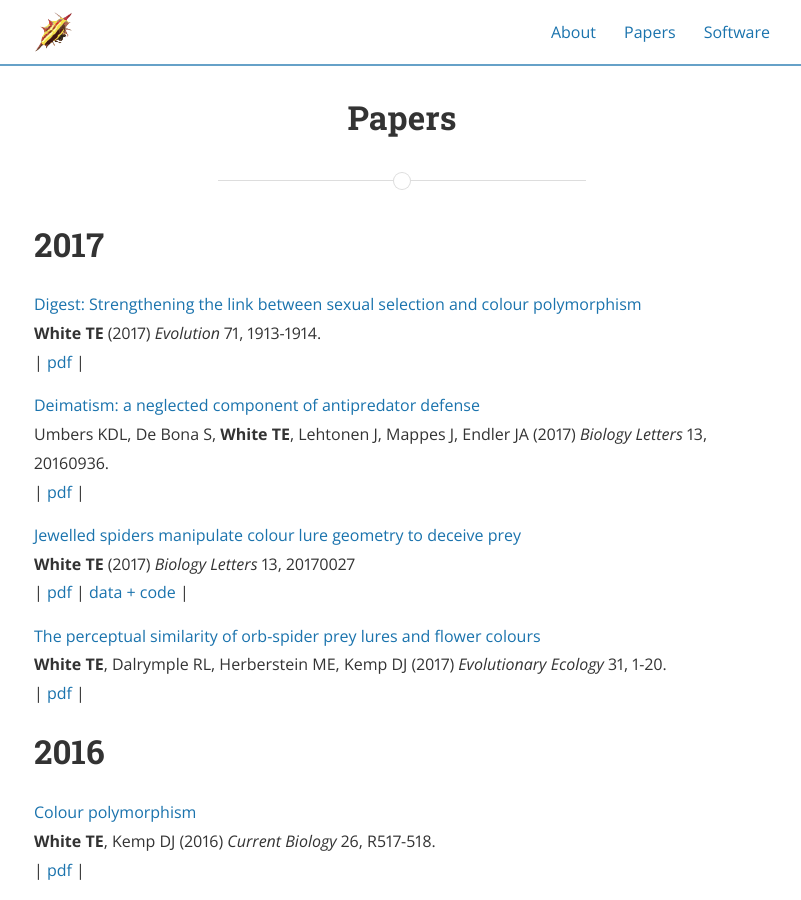
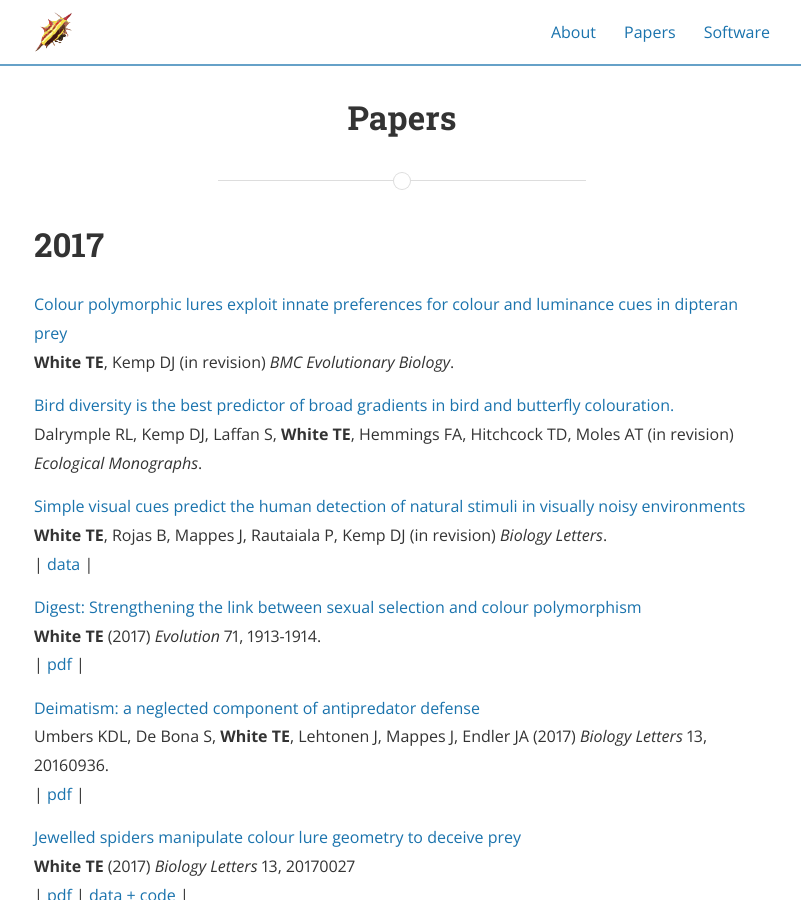
Before and after one commit to thomased/thomased.github.io, a Jekyll site: the page built from papers.md, in a window 1280 px wide and 900 px high. Shown: the whole window, without its empty margins (238-1039 px from the left). Built offline with Jekyll 4.4.1, drawn with Linux system fonts in a browser that asks for light colours; nearby versions of some CDN libraries.

Commit message:
Tweaking

```diff
--- a/papers.md
+++ b/papers.md
@@ -5,6 +5,16 @@ permalink: /papers/
 ---
 
 # 2017
+
+[Colour polymorphic lures exploit innate preferences for colour and luminance cues in dipteran prey]()
+**White TE**, Kemp DJ (in revision) _BMC Evolutionary Biology_.
+
+[Bird diversity is the best predictor of broad gradients in bird and butterfly colouration.]()
+Dalrymple RL, Kemp DJ, Laffan S, **White TE**, Hemmings FA, Hitchcock TD, Moles AT (in revision) _Ecological Monographs_.
+
+[Simple visual cues predict the human detection of natural stimuli in visually noisy environments]()
+**White TE**, Rojas B, Mappes J, Rautaiala P, Kemp DJ (in revision) _Biology Letters_.
+| [data](https://figshare.com/articles/white_et_al_2017_biol_letters_zip/5235079) |
 
 [Digest: Strengthening the link between sexual selection and colour polymorphism](http://dx.doi.org/10.1111/evo.13272)
 **White TE** (2017) _Evolution_ 71, 1913-1914.
```
Also changed, not shown: about.md (+1 -1 lines), software.md (+3 -1 lines).
